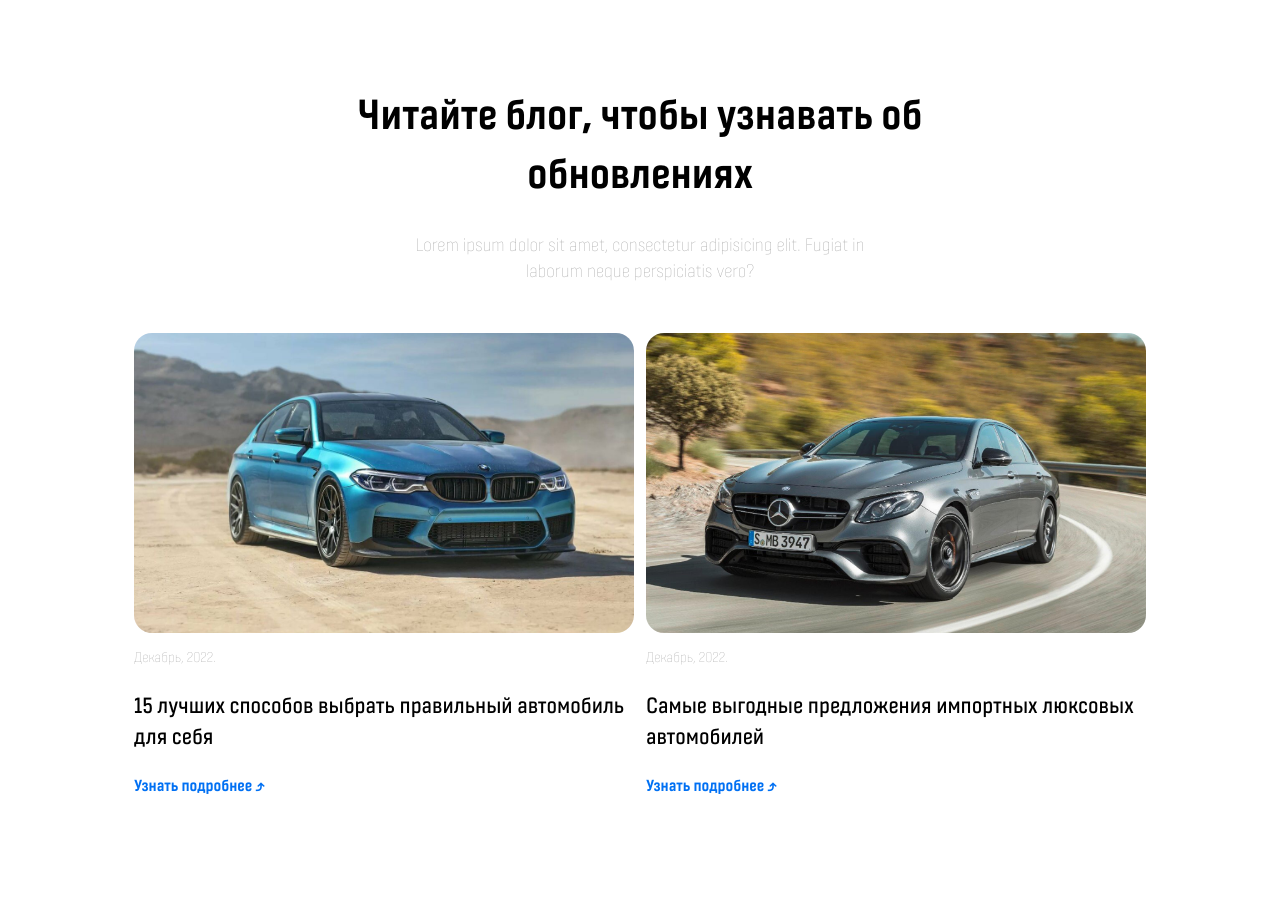
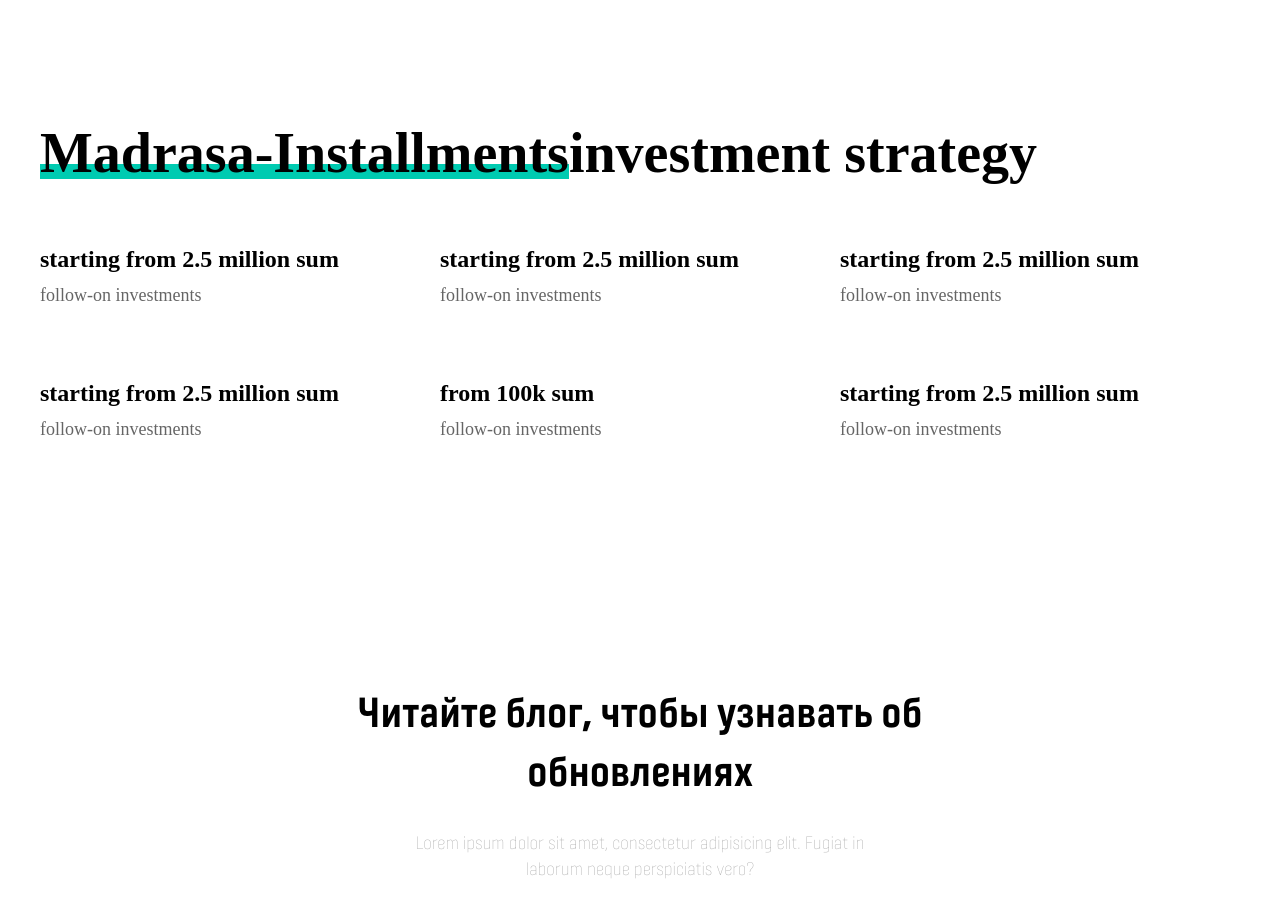
Before and after one commit to prix-group/prix_market, a Next.js app: page / in a window 1280 px wide. Shown: the part 3800-4704 px from the top of the page. Built offline with nearby package versions, Linux system fonts and the light colour scheme.

Commit message:
feature: add strategy section

```diff
--- /dev/null
+++ b/src/components/Strategy/index.tsx
@@ -0,0 +1,53 @@
+import { FC } from 'react';
+import styles from './styles.module.scss';
+import cn from 'classnames';
+
+export const Strategy: FC = () => {
+  return (
+    <section className={styles['strategy']}>
+      <h2 className={styles['strategy__title']}>
+        <span
+          className={cn(
+            styles['strategy__title-line'],
+            styles['strategy__title-line--underlined'],
+          )}
+        >
+          Madrasa-Installments
+        </span>
+        <span className={styles['strategy__line']}>investment strategy</span>
+      </h2>
+
+      <ul className={styles['strategy__info']}>
+        <li className={styles['strategy__info-item']}>
+          <span className={styles['strategy__info-item-title']}>
+              starting from 2.5 million sum
+            </span>
+
+          <span className={styles['strategy__info-item-subtitle']}>
+            follow-on investments
+          </span>
+        </li>
+        <li className={styles['strategy__info-item']}>
+          <span className={styles['strategy__info-item-title']}>starting from 2.5 million sum</span>
+          <span className={styles['strategy__info-item-subtitle']}>follow-on investments</span>
+        </li>
+        <li className={styles['strategy__info-item']}>
+          <span className={styles['strategy__info-item-title']}>starting from 2.5 million sum</span>
+          <span className={styles['strategy__info-item-subtitle']}>follow-on investments</span>
+        </li>
+        <li className={styles['strategy__info-item']}>
+          <span className={styles['strategy__info-item-title']}>starting from 2.5 million sum</span>
+          <span className={styles['strategy__info-item-subtitle']}>follow-on investments</span>
+        </li>
+        <li className={styles['strategy__info-item']}>
+          <span className={styles['strategy__info-item-title']}>from 100k sum</span>
+          <span className={styles['strategy__info-item-subtitle']}>follow-on investments</span>
+        </li>
+        <li className={styles['strategy__info-item']}>
+          <span className={styles['strategy__info-item-title']}>starting from 2.5 million sum</span>
+          <span className={styles['strategy__info-item-subtitle']}>follow-on investments</span>
+        </li>
+      </ul>
+    </section>
+  )
+}
--- /dev/null
+++ b/src/components/Strategy/styles.module.scss
@@ -0,0 +1,67 @@
+.strategy {
+    margin: 140px auto;
+    max-width: 1200px;
+
+    &__title {
+        font-size: 56px;
+        line-height: 60px;
+
+        margin: 0 0 60px;
+
+        &-line {
+            display: block;
+            position: relative;
+
+            &--underlined {
+                display: inline;
+
+                &:before {
+                    content: '';
+                    position: absolute;
+                    width: 100%;
+
+                    left: 0;
+                    bottom: 5px;
+
+                    white-space: nowrap;
+                    height: 30px;
+
+                    border-bottom: 15px solid #00cbb1;
+                    line-height: 15px;
+
+                    z-index: -1;
+                }
+            }
+        }
+    }
+
+    &__info {
+        display: grid;
+        grid-template-columns: repeat(3, 1fr);
+        grid-template-rows: repeat(2, 1fr);
+        row-gap: 70px;
+
+        padding: 0;
+        margin: 0;
+
+        &-item {
+            display: flex;
+            flex-direction: column;
+            list-style: none;
+
+            &-title {
+                font-weight: 600;
+                font-size: 24px;
+                line-height: 32px;
+                margin-bottom: 8px;
+            }
+
+            &-subtitle {
+                opacity: .6;
+                font-weight: 500;
+                font-size: 18px;
+                line-height: 24px;
+            }
+        }
+    }
+}
--- a/src/pages/index.tsx
+++ b/src/pages/index.tsx
@@ -4,6 +4,7 @@ import { Features } from '@components/Features';
 import { Advantage } from '@components/Advantage';
 import { advantageContent } from '@components/Advantage/constants';
 import { Community } from '@components/Community';
+import { Strategy } from '@components/Strategy';
 
 export default function Home() {
   return (
@@ -23,6 +24,7 @@ export default function Home() {
           />
         );
       })}
+      <Strategy />
       <Blog />
       <Community />
     </>
--- a/src/styles/globals.scss
+++ b/src/styles/globals.scss
@@ -2,6 +2,10 @@ body {
     margin: 0;
 }
 
+.wrapper {
+    max-width: 1200px;
+    margin: 0 auto;
+}
 
 .container {
     width: 100%;
```
